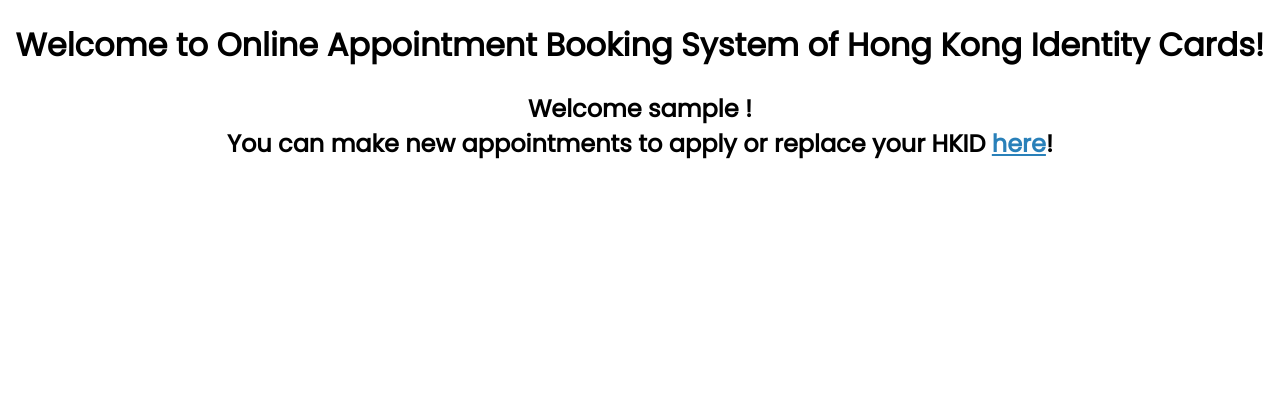
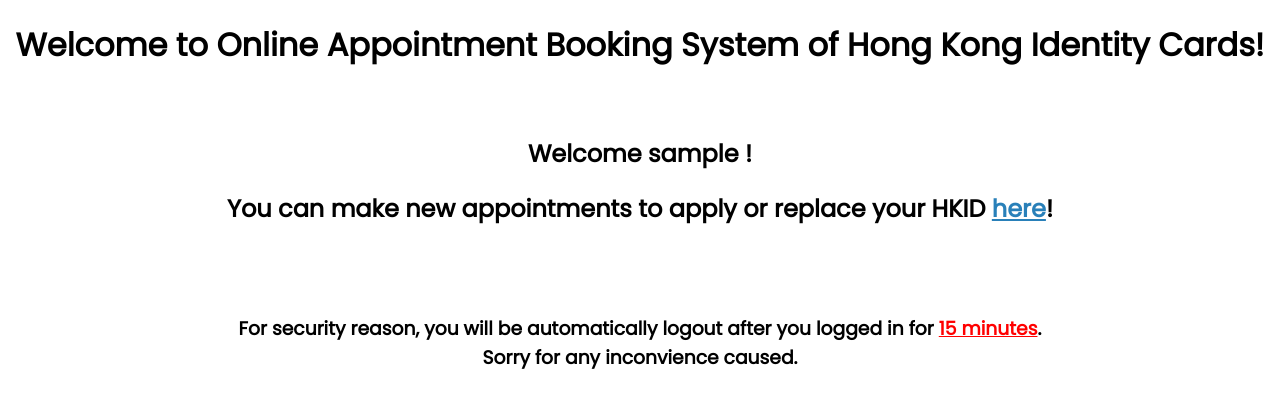
Before and after one commit to 217013462/security-cw, a PHP site: page /index.php in a window 1280 px wide. Shown: the part 61-469 px from the top of the page. Run offline with PHP 8.4, Linux system fonts and the light colour scheme; the visitor is signed in with stand-in values (Sample User, id 1).

Commit message:
login session control (15 minutes login time)

```diff
--- a/header.php
+++ b/header.php
@@ -1,5 +1,11 @@
 <?php
     session_start();
+
+    if (isset($_SESSION['LOGGED']) && (time() - $_SESSION['LOGGED'] > 900)) {
+        // user was logged in for more than 15 minutes (900 seconds)
+        session_unset();     // unset $_SESSION variable for the run-time
+        session_destroy();   // destroy session data in storage
+    }
 ?>
 
 <html>
--- a/includes/function-inc.php
+++ b/includes/function-inc.php
@@ -249,6 +249,10 @@ function loginUser($conn, $user_email, $user_pwd) {
         $_SESSION["user_id"] = $existUser["user_id"];
         $_SESSION["user_email"] = $existUser["user_email"];
         $_SESSION["user_name_e"] = $existUser["user_name_e"];
+
+        // record user's login time for 15 minutes login session
+        $_SESSION["LOGGED"] = time();
+
         header("location: ../index.php");
         exit();
     }
--- a/index.php
+++ b/index.php
@@ -12,7 +12,11 @@
 <?php
     if (isset($_SESSION["user_name_e"])) {
         $user_name_e = $_SESSION["user_name_e"];
-        echo "<h2>Welcome $user_name_e !<br/>You can make new appointments to apply or replace your HKID <a href='appointment.php' style='color:#2980B9;'>here</a>!</h2>";
+        echo "</br>";
+        echo "<h2>Welcome $user_name_e !</h2><h2>You can make new appointments to apply or replace your HKID <a href='appointment.php' style='color:#2980B9;'>here</a>!</h2>";
+        echo "</br></br>";
+        echo "<h3>For security reason, you will be automatically logout after you logged in for <u style='color:red'>15 minutes</u>.</br>";
+        echo "Sorry for any inconvience caused.</h3>";
     } else {
         echo "<h2>Please login to the system for making new appointments.</h2>";
     }
```
